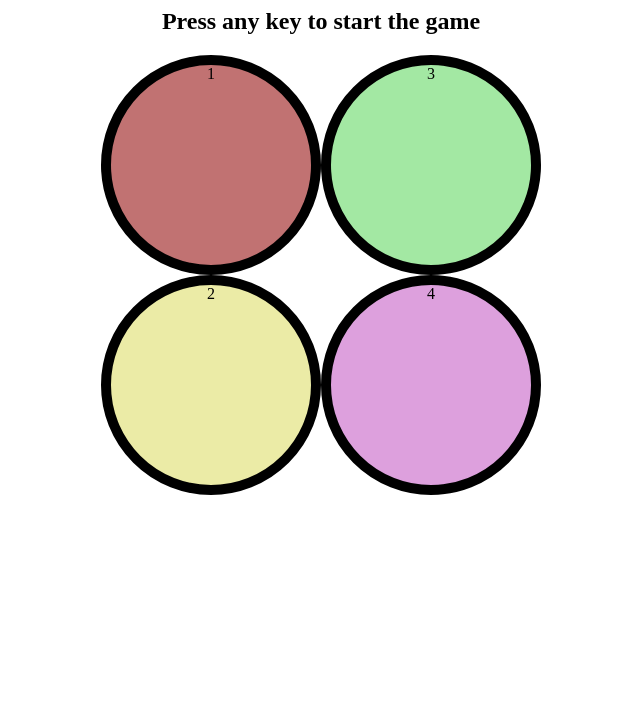
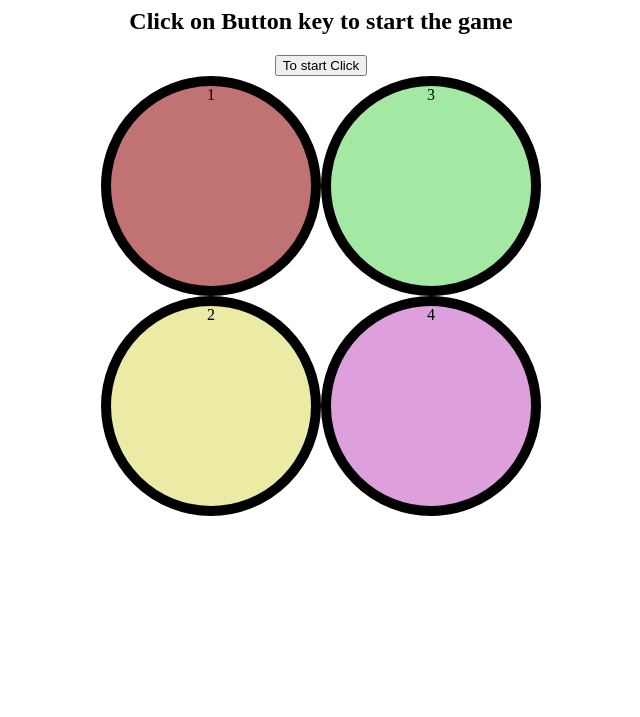
Before and after one commit to Anithero/Simon-Says-Game, a plain HTML site: page index.html in a window 1280 px wide. Shown: the part 83-800 px from the top of the page, without its empty margins (319-959 px from the left). Drawn offline with Linux system fonts and the light colour scheme; a web font is replaced by a local one.

Commit message:
Update index.html

```diff
--- a/index.html
+++ b/index.html
@@ -10,8 +10,10 @@
 <link rel="stylesheet" href="style.css" />
 </head>
 <body>
+
     <h1>SIMON SAYS GAME</h1>
-    <h2>Press any key to start the game</h2>
+    <h2>Click on Button key to start the game</h2>
+    <button id="start">To start Click</button>
     <div class="btn-container">
         <div class="line1">
         <div class="btn red" type="button" id="red">1</div>
```
